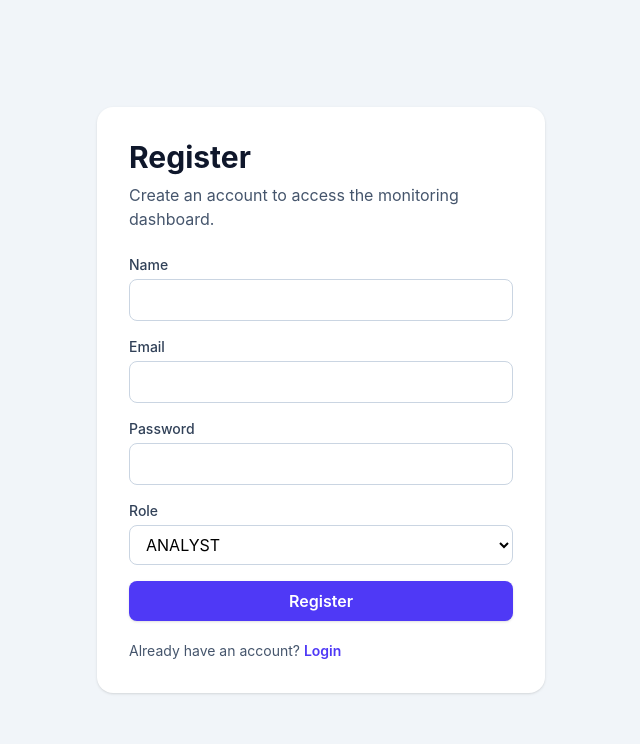
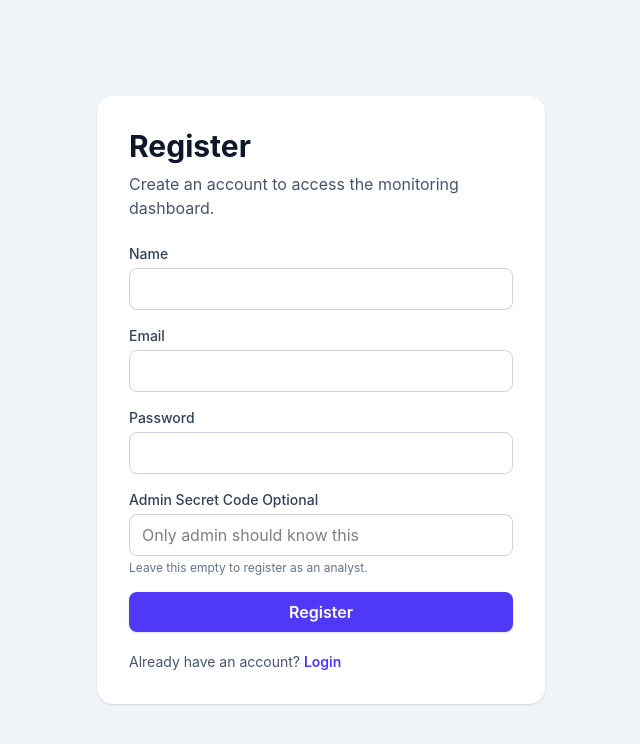
Before and after one commit to SwarnavaItIs/risk-trade-monitoring-engine, a React (Vite) app in the folder frontend/: page /register in a window 1280 px wide. Shown: the top 744 px of the page, without its empty margins (319-959 px from the left). Built offline with nearby package versions, Linux system fonts and the light colour scheme; no server answers.

Commit message:
Secure admin registration with secret key

```diff
--- a/frontend/src/pages/Register.jsx
+++ b/frontend/src/pages/Register.jsx
@@ -10,7 +10,7 @@ const Register = () => {
         name: "",
         email: "",
         password: "",
-        role: "ANALYST"
+        adminSecret: ""
     });
 
     const [loading, setLoading] = useState(false);
@@ -111,18 +111,21 @@ const Register = () => {
 
                     <div>
                         <label className="mb-1 block text-sm font-medium text-slate-700">
-                            Role
+                            Admin Secret Code Optional
                         </label>
 
-                        <select
-                            name="role"
-                            value={formData.role}
+                        <input
+                            type="password"
+                            name="adminSecret"
+                            value={formData.adminSecret}
                             onChange={handleChange}
+                            placeholder="Only admin should know this"
                             className="w-full rounded-lg border border-slate-300 px-3 py-2 outline-none focus:border-indigo-500"
-                        >
-                            <option value="ANALYST">ANALYST</option>
-                            <option value="ADMIN">ADMIN</option>
-                        </select>
+                        />
+
+                        <p className="mt-1 text-xs text-slate-500">
+                            Leave this empty to register as an analyst.
+                        </p>
                     </div>
 
                     {error && (
```
Also changed, not shown: 1 other file (tests, documents, lock files or other folders).
